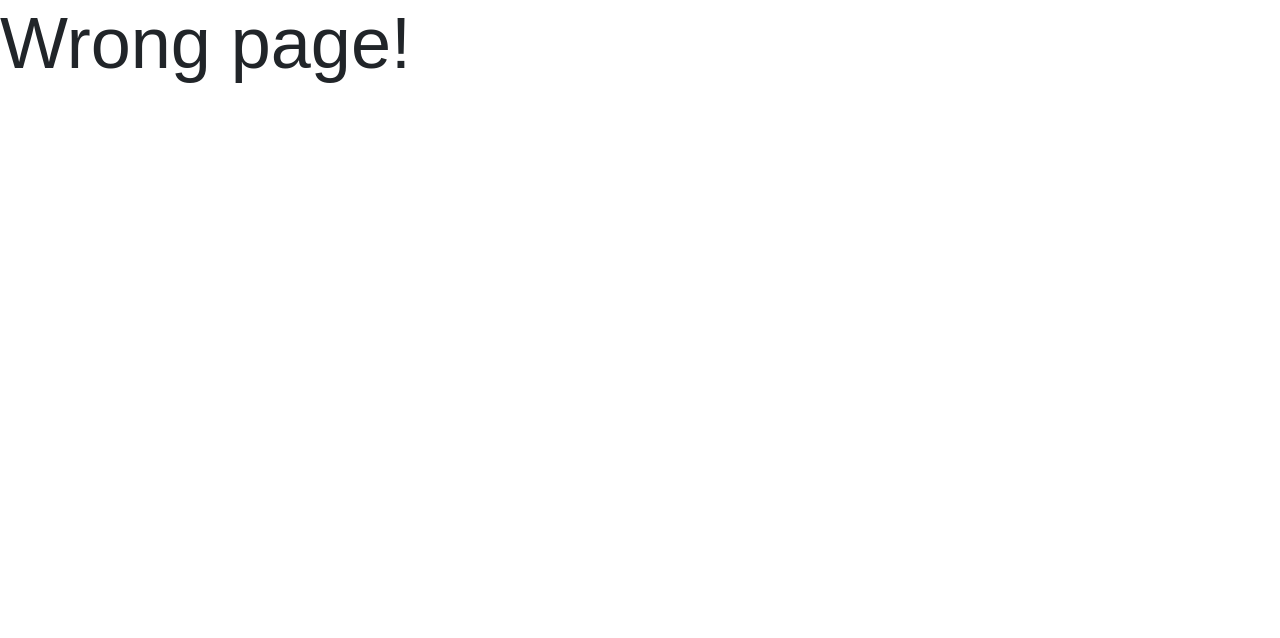
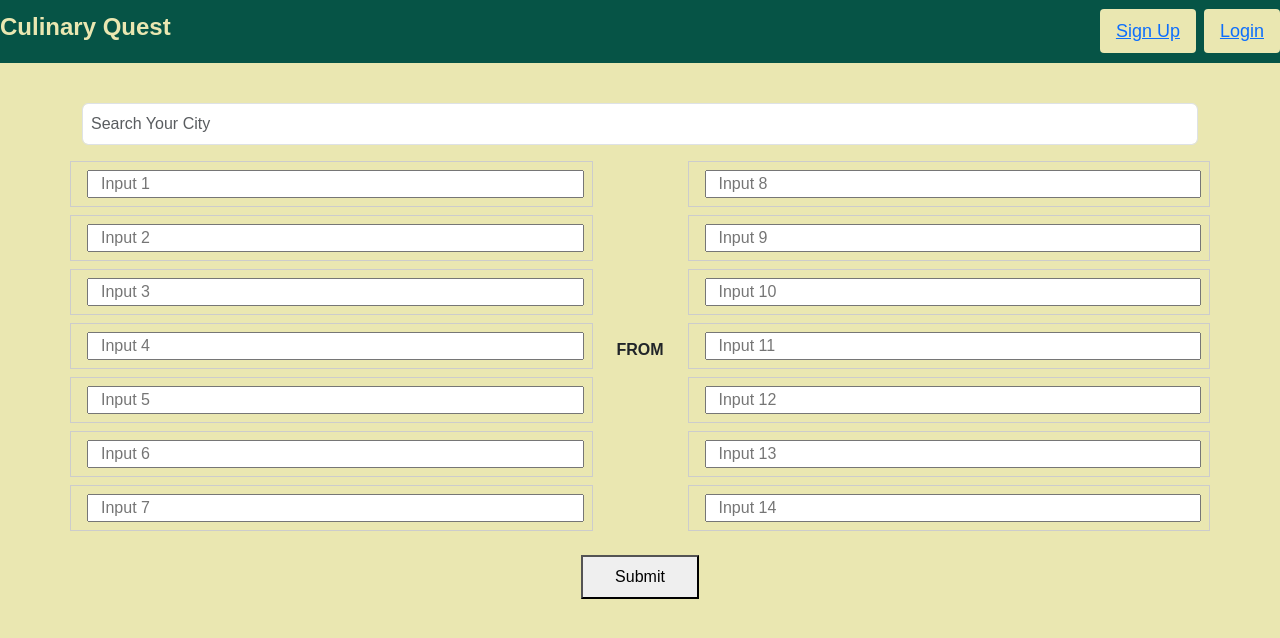
Before and after one commit to Schtitle24/Culinary-Quest, a React (Vite) app in the folder client/: page /StartQuest in a window 1280 px wide. Before the commit this address had no page. Shown: the top 638 px of the page. Built offline with nearby package versions, Linux system fonts and the light colour scheme.

Commit message:
new start a quest and footer update

```diff
--- a/client/src/main.jsx
+++ b/client/src/main.jsx
@@ -4,7 +4,7 @@ import 'bootstrap/dist/css/bootstrap.min.css'
 import App from './App.jsx'
 import AuthPage from "./pages/AuthPage.jsx"
 import Home from "./pages/Home.jsx"
-import StartAQuest from './pages/StartAQuest.jsx'
+import StartQuest from './pages/StartQuest.jsx'
 import Dashboard from './pages/Dashboard.jsx'
 
 
@@ -23,8 +23,8 @@ const router = createBrowserRouter([
                                 element: <AuthPage />
                         },
                         {
-                                path: '/StartAQuest',
-                                element: <StartAQuest />
+                                path: '/StartQuest',
+                                element: <StartQuest />
                         },
                         {
                                 path: '/Dashboard',
--- a/client/src/pages/Footer.jsx
+++ b/client/src/pages/Footer.jsx
@@ -1 +1,41 @@
-export default () => (null)
+import React from "react";
+import { Link } from 'react-router-dom';
+import styled from 'styled-components';
+const ButtonSection = styled.div`
+  display: flex;
+  justify-content: flex-end;
+  align-items: center;
+  height: 100%;
+`;
+const Button = styled.a`
+  background-color: #EAE7B1;
+  color: #065446;
+  border: none;
+  border-radius: 4px;
+  font-family: Roboto, Arial, sans-serif;
+  font-size: 18px;
+  margin-left: 8px;
+  cursor: pointer;
+  padding: 8px 16px;
+  text-decoration: none; /* Ensure button text is not underlined */
+`;
+function Footer() {
+    return (
+        <div className="navbar navbar-expand-lg navbar-light" style={{
+            backgroundColor: '#065446',
+            color: '#EAE7B1',
+            display: 'flex',
+            justifyContent: 'space-between',
+            alignItems: 'center'
+            }}>
+            <h1 className="navbar-brand" style={{ color: '#EAE7B1', fontSize: '24px', fontWeight: 'bold' }}>Author's GitHub Links</h1>
+            <ButtonSection>
+                <Button href="https://github.com/Schtitle24">Winston</Button>
+                <Button href="https://github.com/DiamondSClements">Diamond</Button>
+                <Button href="https://github.com/Bdoherty1">Brian</Button>
+                <Button href="https://github.com/JohnDennis2">John</Button>
+            </ButtonSection>
+        </div>
+    );
+}
+export default Footer;
--- a/client/src/pages/StartQuest.jsx
+++ b/client/src/pages/StartQuest.jsx
@@ -1,6 +1,6 @@
-import React from 'react';
+import React, { useState } from 'react';
+// import { useHistory } from 'react-router-dom';
 import styled from 'styled-components';
-
 // Styled components
 const CenteredContainer = styled.div`
  display: flex;
@@ -8,26 +8,21 @@ const CenteredContainer = styled.div`
  align-items: center;
  height: 100vh;
 `;
-
 const Container = styled.div`
  margin-top: 5rem;
 `;
-
 const CenteredInputContainer = styled.div`
  display: flex;
  justify-content: center;
 `;
-
 const SearchInput = styled.input`
  width: 100%;
  margin-bottom: 1rem;
  padding: 0.5rem;
 `;
-
 const Column = styled.div`
  flex: 1;
 `;
-
 const Row = styled.div`
  display: flex;
  align-items: center;
@@ -35,60 +30,90 @@ const Row = styled.div`
  padding: 0.5rem;
  margin-bottom: 0.5rem;
 `;
-
 const InputField = styled.input`
  flex: 1;
  margin-left: 0.5rem;
 `;
-
 const Separator = styled.div`
  display: flex;
  align-items: center;
  justify-content: center;
  font-weight: bold;
 `;
-
 const SubmitButton = styled.button`
  margin-top: 1rem;
  padding: 0.5rem 2rem;
 `;
-
-// Component
 const StartQuest = () => {
+ const [formData, setFormData] = useState({
+   search: '',
+   inputs1: Array.from({ length: 7 }).fill(''),
+   inputs2: Array.from({ length: 7 }).fill(''),
+ });
+//  const history = useHistory();
+ const handleInputChange = (e, index, column) => {
+   const newFormData = { ...formData };
+   if (column === 1) {
+     newFormData.inputs1[index] = e.target.value;
+   } else {
+     newFormData.inputs2[index] = e.target.value;
+   }
+   setFormData(newFormData);
+ };
+ const handleSubmit = () => {
+   const card = {
+     search: formData.search,
+     inputs1: formData.inputs1,
+     inputs2: formData.inputs2,
+   };
+   history.push('/otherpage', { card });
+ };
  return (
    <CenteredContainer>
      <Container className="container">
-        {/* Centered Search field */}
        <CenteredInputContainer>
          <SearchInput
            type="text"
            className="form-control mb-3"
-            placeholder="Search..."
+           placeholder="Search Your City"
+           value={formData.search}
+           onChange={(e) => setFormData({ ...formData, search: e.target.value })}
          />
        </CenteredInputContainer>
-
-        {/* Container with rows and columns */}
        <div className="row">
-          {/* Column 1 */}
          <Column className="col">
-            {/* Rows */}
-            {Array.from({ length: 7 }).map((_, index) => (
+           {formData.inputs1.map((input, index) => (
              <Row className="row" key={index}>
-                {/* Content of each row */}
-                <InputField type="text" placeholder={`Input ${index + 1}`} />
+               <InputField
+                 type="text"
+                 placeholder={`Input ${index + 1}`}
+                 value={input}
+                 onChange={(e) => handleInputChange(e, index, 1)}
+               />
+             </Row>
+           ))}
+         </Column>
+         <Separator className="col-1">
+           <strong>FROM</strong>
+         </Separator>
+         <Column className="col">
+           {formData.inputs2.map((input, index) => (
+             <Row className="row" key={index}>
+               <InputField
+                 type="text"
+                 placeholder={`Input ${index + 8}`}
+                 value={input}
+                 onChange={(e) => handleInputChange(e, index, 2)}
+               />
              </Row>
            ))}
          </Column>
        </div>
-
-        {/* Submit Button */}
        <CenteredInputContainer>
-          <SubmitButton type="submit">Submit</SubmitButton>
+         <SubmitButton type="submit" onClick={handleSubmit}>Submit</SubmitButton>
        </CenteredInputContainer>
      </Container>
    </CenteredContainer>
  );
 };
-
 export default StartQuest;
-;
```
Lines whose indentation alone changed are shown as unchanged.
